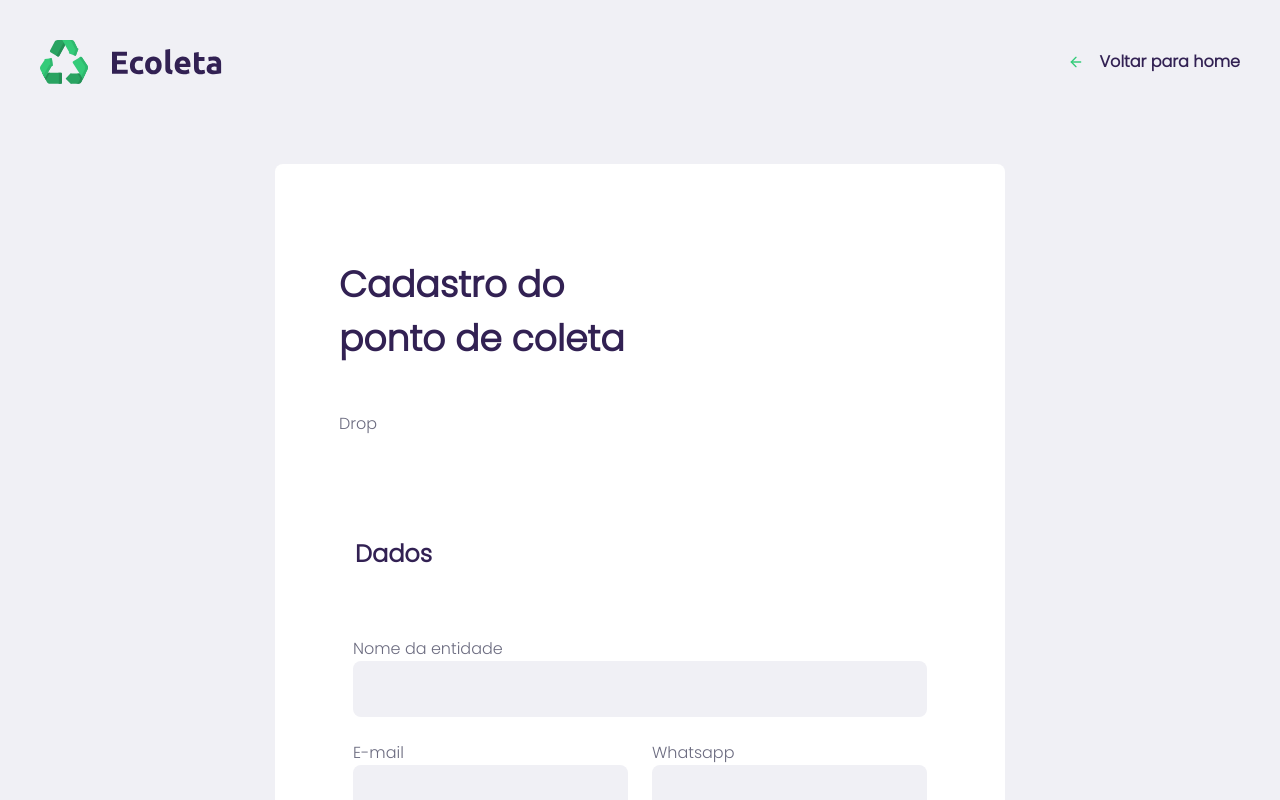
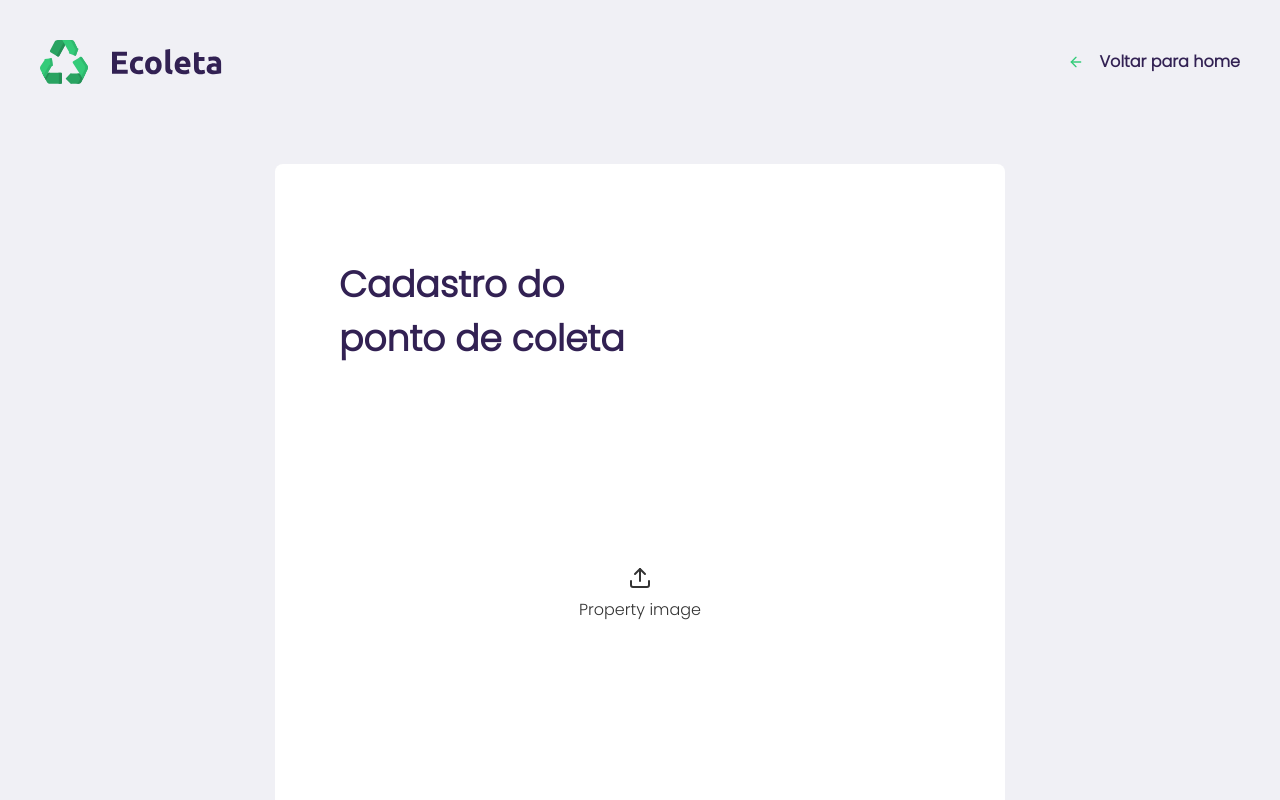
Before and after one commit to davipm/react-node-ts-collect, a React (Create React App) app in the folder client/: page /create-point in a window 1280 px wide. Shown: the top 800 px of the page. Built offline with nearby package versions, Linux system fonts and the light colour scheme.

Commit message:
create Dropzone component

```diff
--- a/client/src/components/Dropzone/index.tsx
+++ b/client/src/components/Dropzone/index.tsx
@@ -1,10 +1,44 @@
-import React from "react";
+import React, { useState, useCallback } from "react";
+import { useDropzone } from "react-dropzone";
+import { FiUpload } from "react-icons/fi";
 
-function Dropzone() {
+import { Container } from "./styles";
+
+interface Props {
+  onFileUpload: (file: File) => void;
+}
+
+function Dropzone({ onFileUpload }: Props) {
+  const [selectedFileUrl, setSelectedFileUrl] = useState("");
+
+  const onDrop = useCallback(
+    (acceptedFiles) => {
+      const file = acceptedFiles[0];
+      const fileUrl = URL.createObjectURL(file);
+
+      setSelectedFileUrl(fileUrl);
+      onFileUpload(file);
+    },
+    [onFileUpload]
+  );
+
+  const { getRootProps, getInputProps } = useDropzone({
+    onDrop,
+    accept: "image/*",
+  });
+
   return (
-    <div>
-      <p>Drop</p>
-    </div>
+    <Container {...getRootProps()}>
+      <input {...getInputProps()} />
+      {selectedFileUrl ? (
+        <img src={selectedFileUrl} alt="Point Thumbnail" />
+      ) : (
+        <span>
+          <FiUpload />
+          Property image
+        </span>
+      )}
+    </Container>
   );
 }
 
--- a/client/src/components/Dropzone/styles.ts
+++ b/client/src/components/Dropzone/styles.ts
@@ -1,3 +1,38 @@
-import styled from "styled-components";
+import styled from "styled-components/macro";
 
-export const Container = styled.div``;
+export const Container = styled.div`
+  display: flex;
+  justify-content: center;
+  align-items: center;
+  margin-top: 48px;
+  outline: 0;
+  height: 300px;
+  background-color: var(--dopzone-bg-color);
+  border-radius: 10px;
+
+  img {
+    width: 100%;
+    height: 100%;
+    object-fit: cover;
+  }
+
+  span {
+    display: flex;
+    flex-direction: column;
+    justify-content: center;
+    align-items: center;
+    width: calc(100% - 60px);
+    height: calc(100% - 60px);
+    color: #333;
+    border: 1px dashed var(--dopzone-border-color);
+    border-radius: 10px;
+    cursor: pointer;
+
+    svg {
+      color: var(--dopzone-border-color);
+      width: 24px;
+      height: 24px;
+      margin-bottom: 8px;
+    }
+  }
+`;
```
